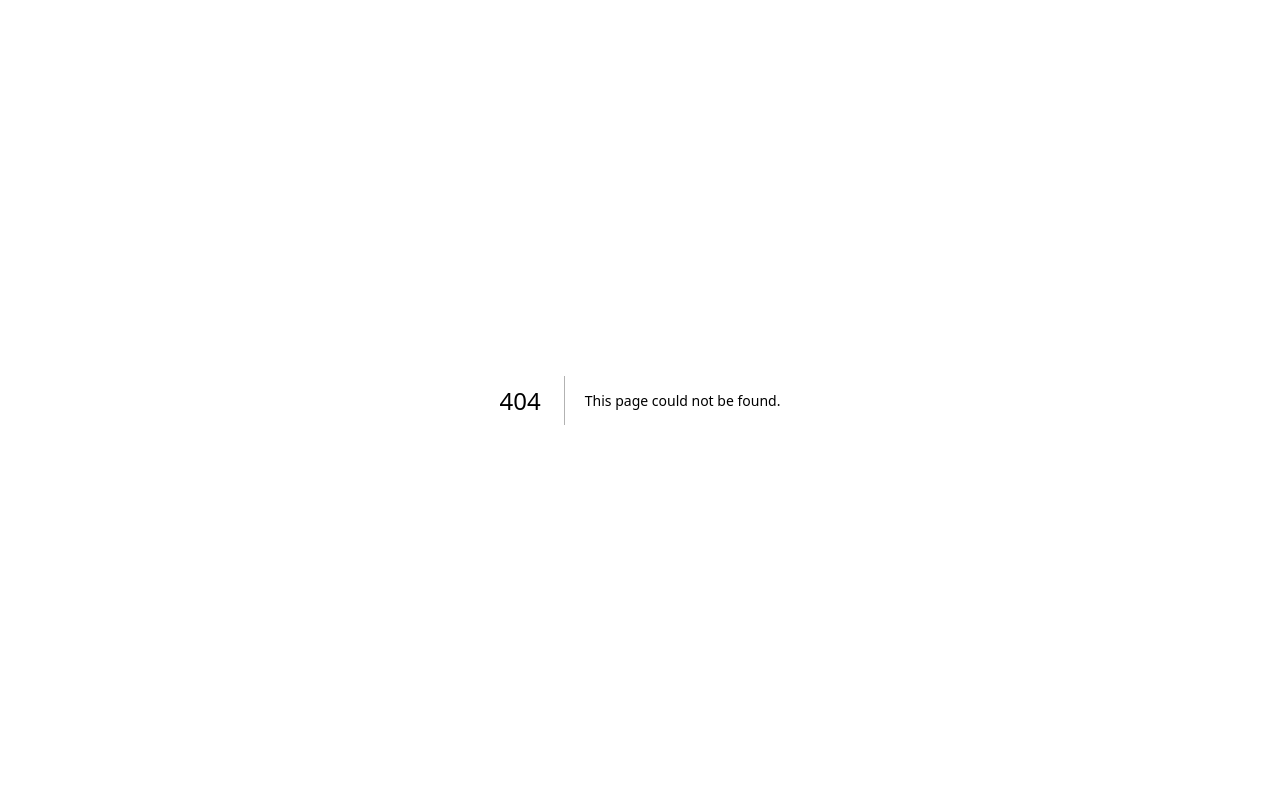
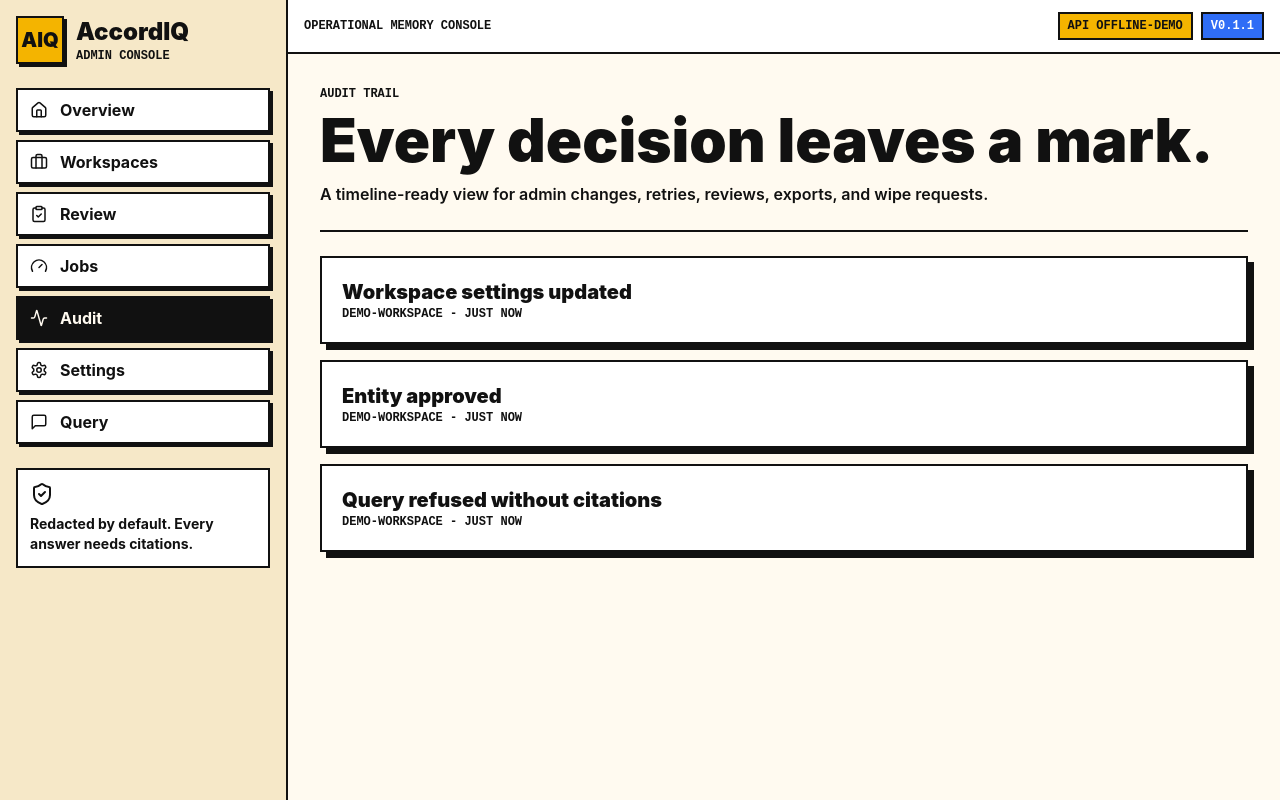
Before and after one commit to SarthakShrivastav-a/AccordIQ, a Next.js app in the folder frontend/: page /audit in a window 1280 px wide. Before the commit this address had no page. Built offline with nearby package versions, Linux system fonts and the light colour scheme; no server answers.

Commit message:
feat: add audit page

```diff
--- /dev/null
+++ b/frontend/src/app/audit/page.tsx
@@ -0,0 +1,14 @@
+import { AppShell } from "@/components/layout/AppShell";
+import { BrutalCard } from "@/components/ui/BrutalCard";
+import { PageHeader } from "@/components/ui/PageHeader";
+
+export default function AuditPage() {
+  return (
+    <AppShell>
+      <PageHeader eyebrow="Audit trail" title="Every decision leaves a mark." description="A timeline-ready view for admin changes, retries, reviews, exports, and wipe requests." />
+      <div className="grid gap-4">
+        {["Workspace settings updated", "Entity approved", "Query refused without citations"].map((item) => <BrutalCard key={item}><p className="font-display text-xl font-black">{item}</p><p className="font-mono text-xs font-bold uppercase">demo-workspace - just now</p></BrutalCard>)}
+      </div>
+    </AppShell>
+  );
+}
```
